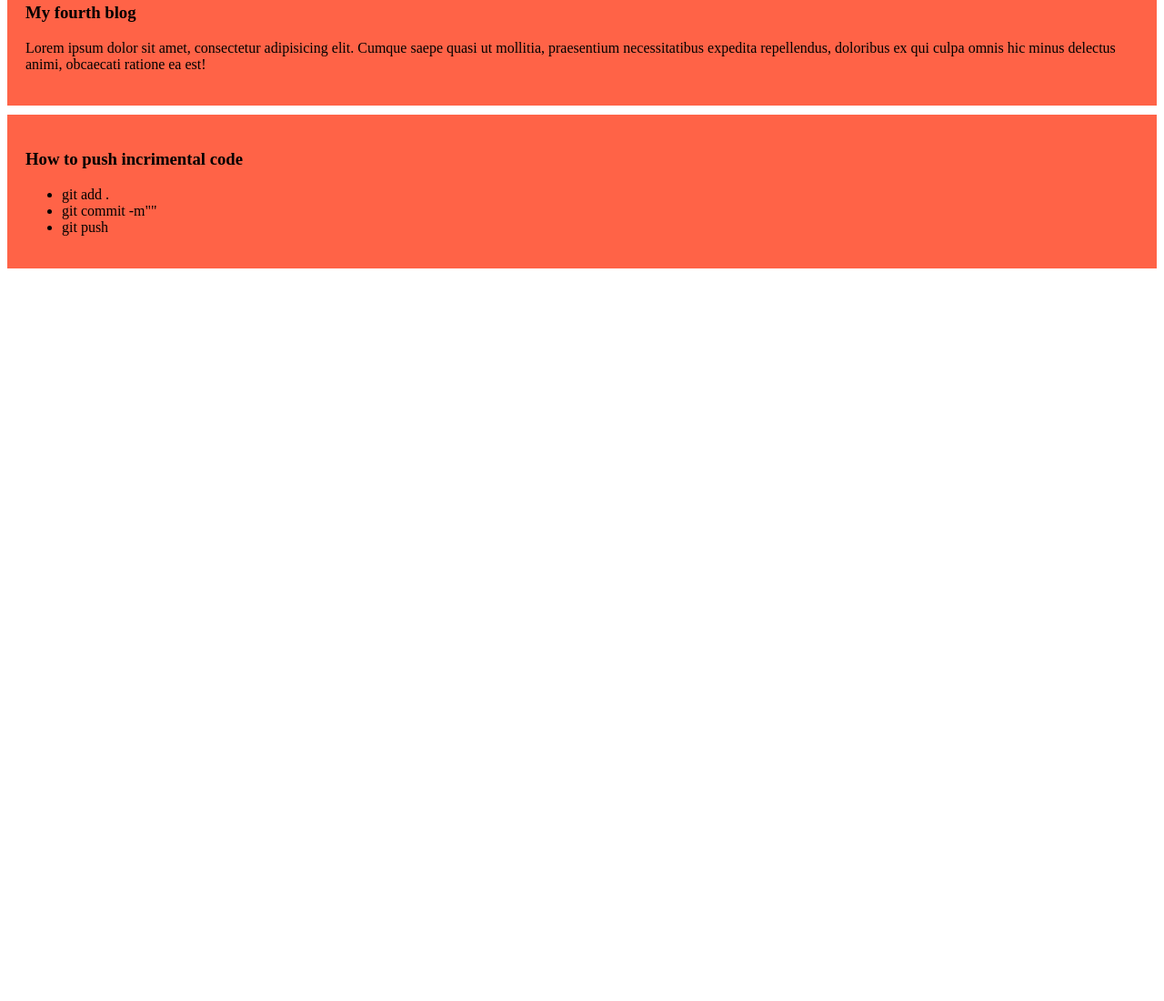
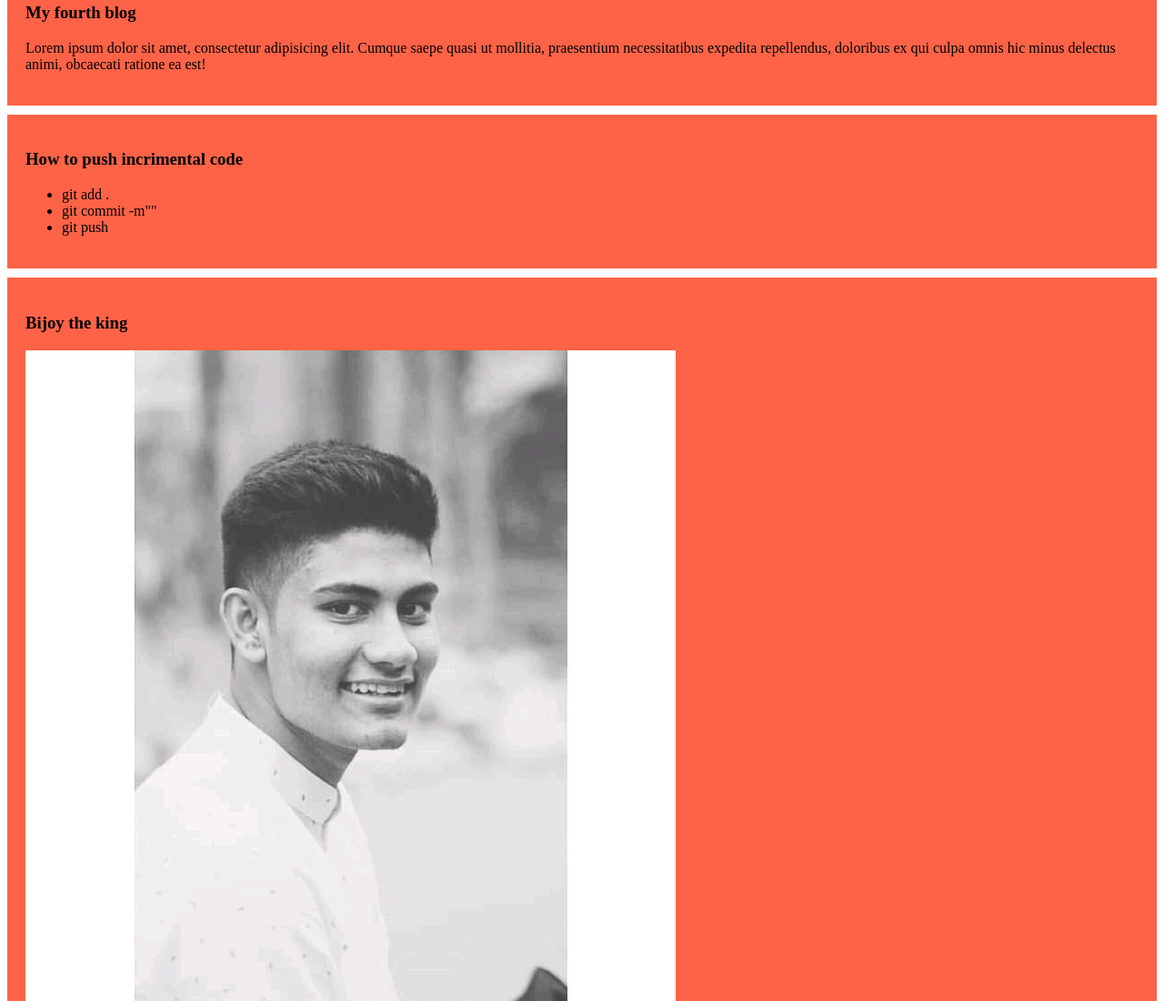
Before and after one commit to bYnafiun/My-simple-website, a plain HTML site: page index.html in a window 1280 px wide. Shown: the part 528-1628 px from the top of the page at 91% size. Before the commit the page ends 833 px from the top, so only its background shows below. Drawn offline with Linux system fonts and the light colour scheme.

Commit message:
bijoy bhai

```diff
--- a/index.html
+++ b/index.html
@@ -31,5 +31,9 @@
             <li>git push</li>
         </ul>
     </div>
+    <div>
+        <h3>Bijoy the king</h3>
+        <img src="images/1193.jpg" alt="">
+    </div>
 </body>
 </html>
```
Also changed, not shown: images/1193.jpg (added).
